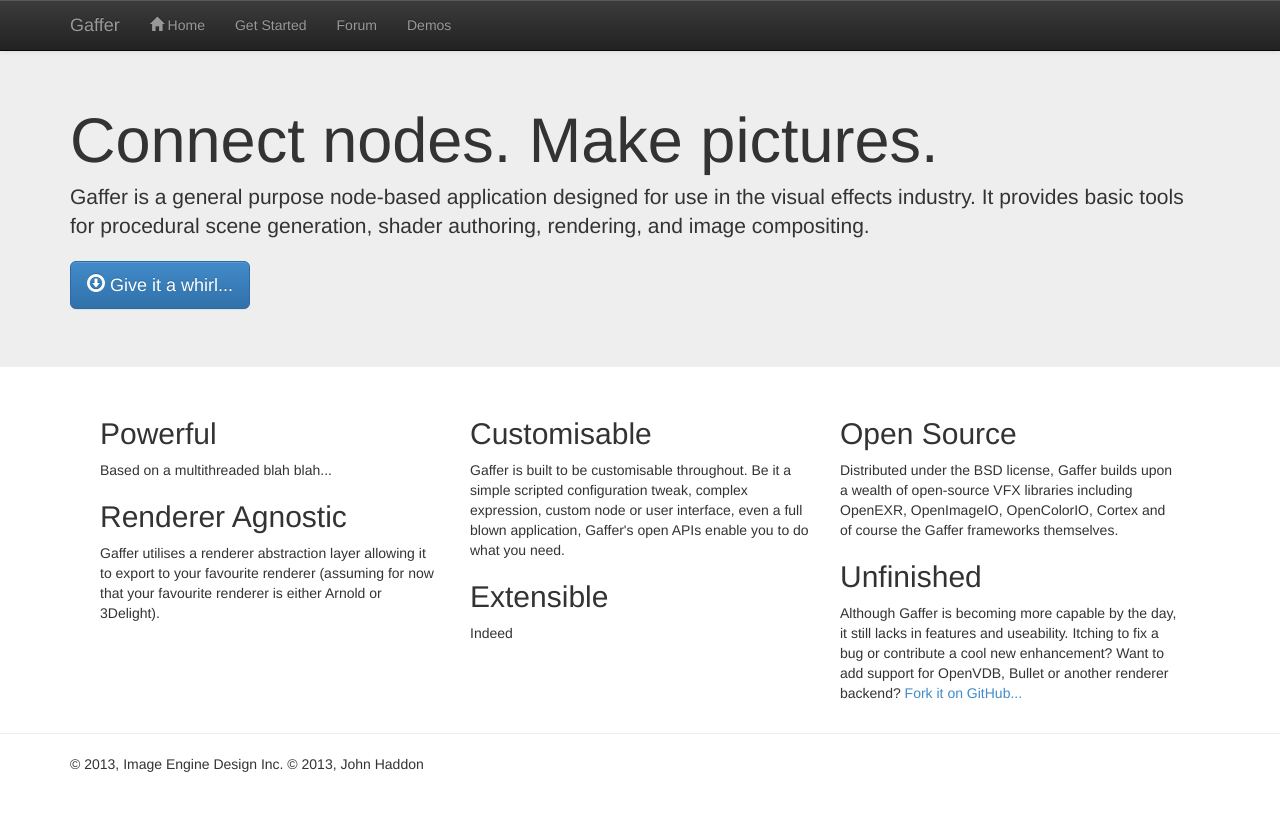
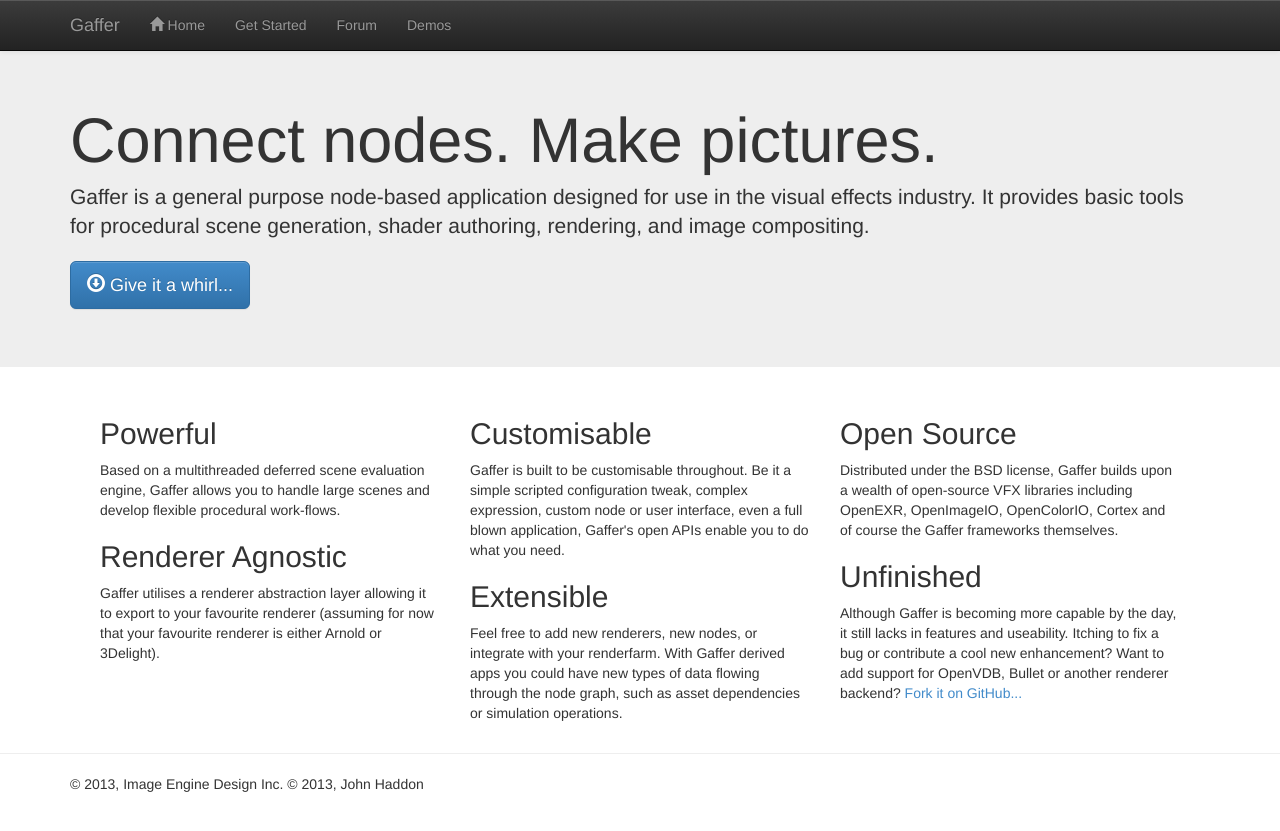
Before and after one commit to GafferHQ/gaffer, a Jekyll site: the page built from index.html, in a window 1280 px wide. Shown: the top 831 px of the page. Built offline with Jekyll 4.4.1, drawn with Linux system fonts in a browser that asks for light colours; the list of posts is cut into pages by our own code.

Commit message:
fleshing out some of those sentences.

```diff
--- a/index.html
+++ b/index.html
@@ -22,7 +22,8 @@
 	<div class="col-sm-12">
 		<div class="col-lg-4">
 			<h2>Powerful</h2>
-			<p>Based on a multithreaded blah blah...</p>
+			<p>Based on a multithreaded deferred scene evaluation engine, Gaffer allows you to handle large scenes
+			   and develop flexible procedural work-flows.</p>
 			<h2>Renderer Agnostic</h2>
 			<p>Gaffer utilises a renderer abstraction layer allowing it to export to your favourite renderer (assuming
 			   for now that your favourite renderer is either Arnold or 3Delight).
@@ -37,8 +38,9 @@
 			</p>
 
 			<h2>Extensible</h2>
-			<p>Indeed</p>
-
+			<p>Feel free to add new renderers, new nodes, or integrate with your renderfarm.
+			   With Gaffer derived apps you could have new types of data flowing through the node graph,
+ 			   such as asset dependencies or simulation operations.</p>
 		</div>
 
 		<div class="col-lg-4">
```
Lines whose indentation alone changed are shown as unchanged.
